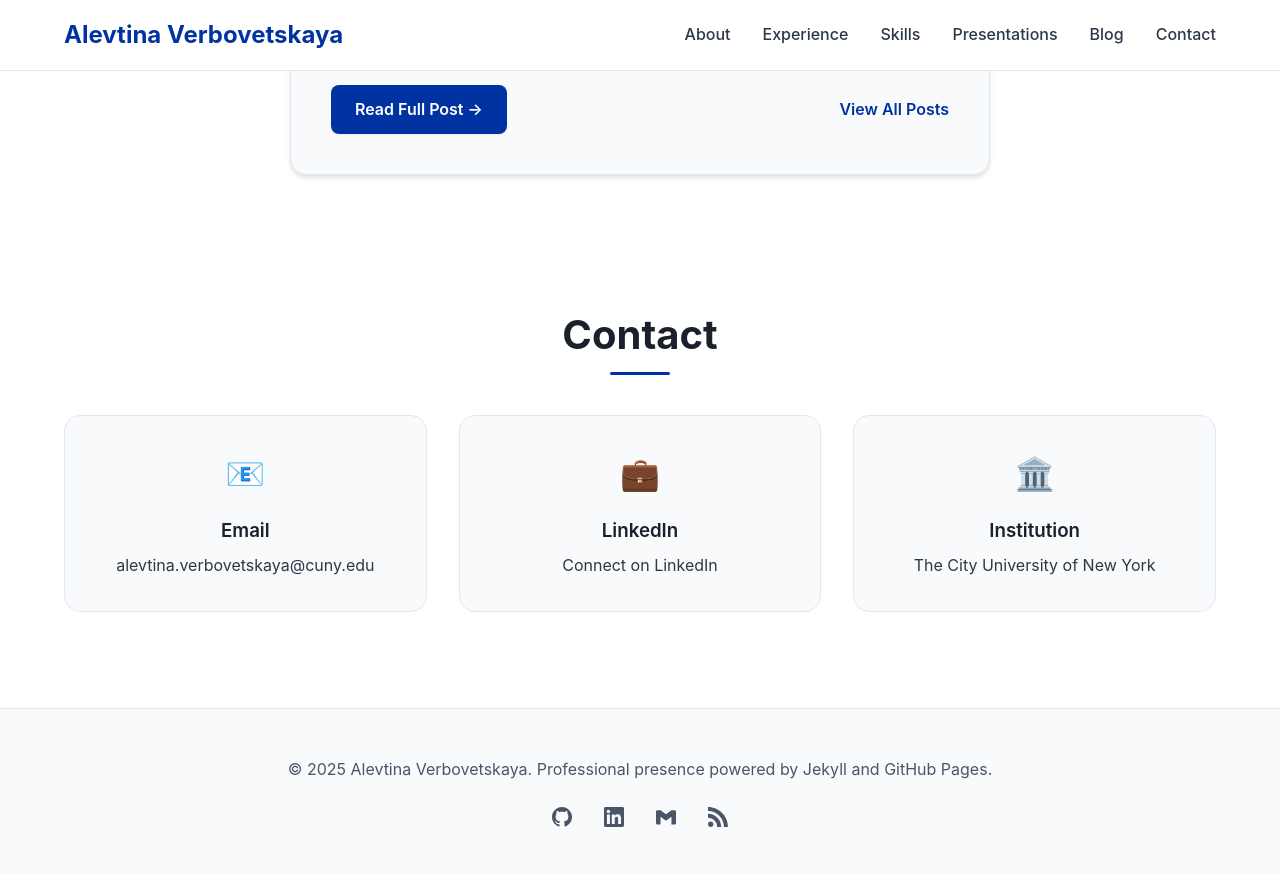
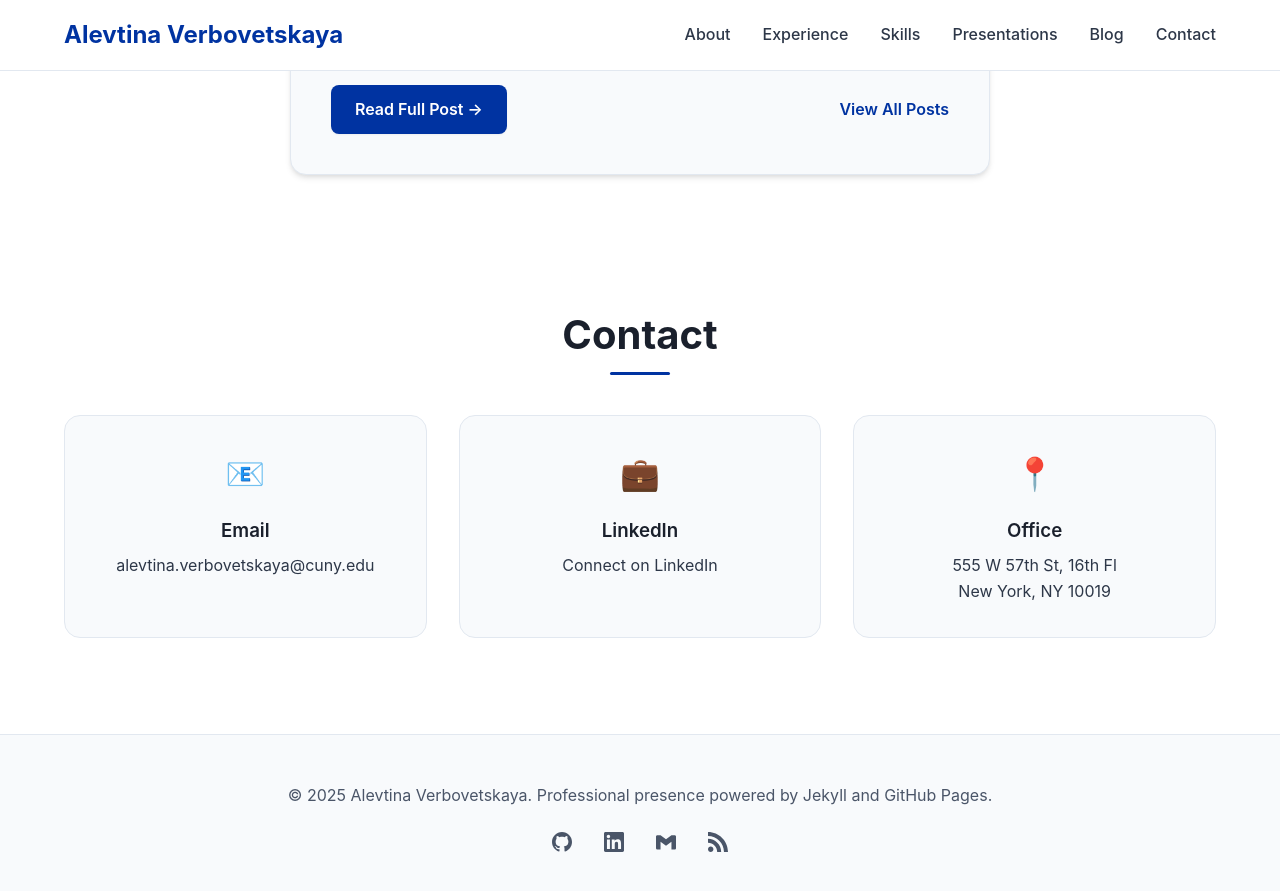
Before and after one commit to alevtina/alevtina.github.io, a Jekyll site: the page built from index.md, in a window 1280 px wide and 900 px high, scrolled down 3843 px. Shown: the top 891 px of the window. Built offline with Jekyll 4.4.1, drawn with Linux system fonts in a browser that asks for light colours; some web fonts are replaced.

Commit message:
Update contact.html

```diff
--- a/_includes/contact.html
+++ b/_includes/contact.html
@@ -14,9 +14,12 @@
         </div>
         {%- endif -%}
         <div class="contact-item">
-            <div class="contact-icon">🏛️</div>
-            <h3 class="contact-title">Institution</h3>
-            <a href="{{ site.contact.institution_url }}" target="_blank" rel="noopener noreferrer" class="contact-link">{{ site.contact.institution }}</a>
+            <div class="contact-icon">📍</div>
+            <h3 class="contact-title">Office</h3>
+            <div class="contact-link">
+                555 W 57th St, 16th Fl<br>
+                New York, NY 10019
+            </div>
         </div>
     </div>
 </section>
```
